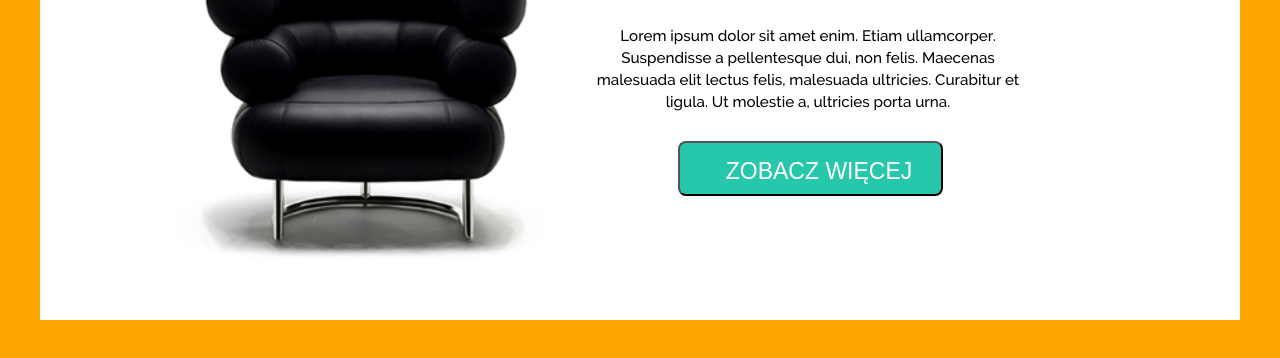
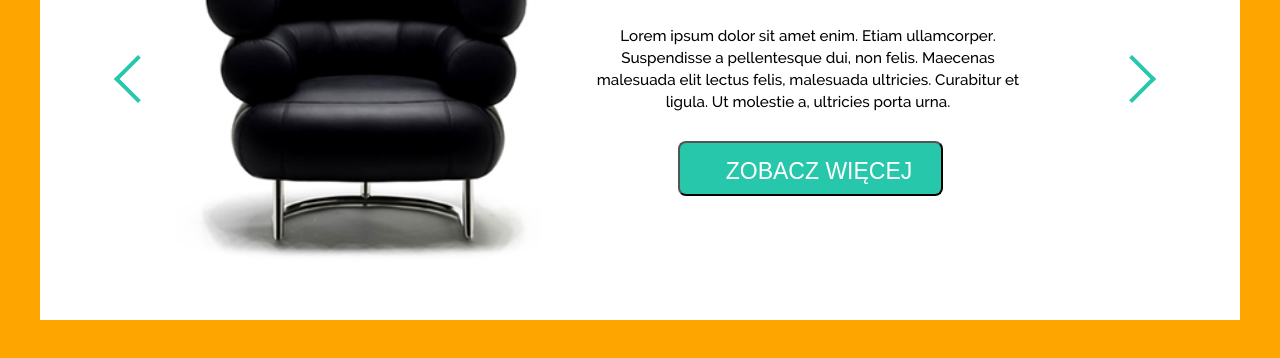
Before and after one commit to Radoslawk7/Warsztaty, a plain HTML site: page Dodatkowe-kalkulator/index.html in a window 1280 px wide. Shown: the part 224-582 px from the top of the page. Drawn offline with Linux system fonts and the light colour scheme.

Commit message:
Fotel prawie skończony

```diff
--- a/Dodatkowe-kalkulator/css/style.css
+++ b/Dodatkowe-kalkulator/css/style.css
@@ -321,7 +321,7 @@ main .container div:first-child{
 }
 
 /*DIV1*/
-main .container div:first-child:before {
+main .container div:first-child::before {
     content: "";
     border-bottom: 10px solid #222;
     border-left: 10px solid transparent;
@@ -415,3 +415,29 @@ main .container:first-child input {
     padding-top: 6px;
     padding-left: 17px;
 }
+
+main .container:first-child:before {
+    position: absolute;
+    right: 91px;
+    top: 245px;
+    width: 30px;
+    height: 30px;
+    border-width: 4px 4px 0 0;
+    content: '';
+    border-style: solid solid none none;
+    transform: rotate(45deg);
+    border-color:#27c7ab;
+}
+
+main .container:first-child:after {
+    position: absolute;
+    top: 245px;
+    left: 81px;
+    width:30px;
+    height: 30px;
+    border-width: 4px 4px 0 0;
+    content: '';
+    border-style: solid solid none none;
+    transform: rotate(225deg);
+    border-color:#27c7ab;
+}
```
